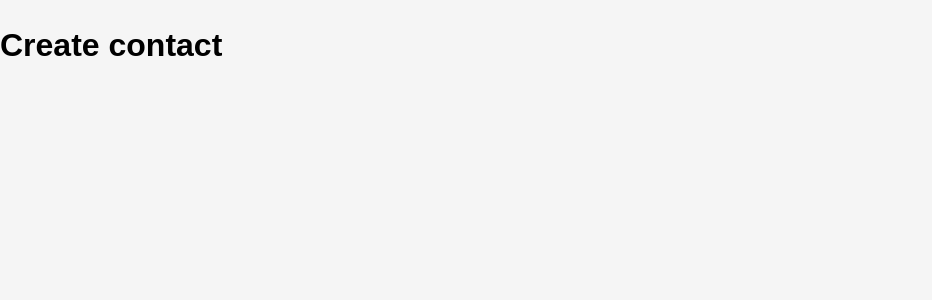
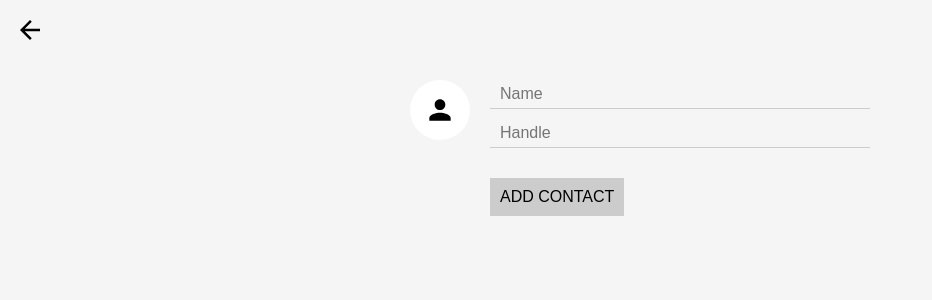
Before and after one commit to bakamoridesu/reactND, a React (Create React App) app in the folder contact_list/reactnd-contacts-app/: page /create in a window 1280 px wide. Shown: the top 300 px of the page, without its empty margins (0-932 px from the left). Built offline with nearby package versions, Linux system fonts and the light colour scheme; no server answers.

Commit message:
create contact static functional

```diff
--- a/contact_list/reactnd-contacts-app/src/CreateContact.js
+++ b/contact_list/reactnd-contacts-app/src/CreateContact.js
@@ -1,9 +1,28 @@
 import React, { Component } from 'react';
+import {Link} from 'react-router-dom';
+import ImageInput from './ImageInput';
 
 class CreateContact extends Component {
 	render(){
 		return(
-			<h1> Create contact </h1>
+			<div>
+				<Link className = 'close-create-contact'
+				to='/'>
+					Close
+				</Link>
+				<form className='create-contact-form'>
+					<ImageInput
+						className='create-contact-avatar-input'
+						name='avatarURL'
+						maxHeight={64}
+					/>
+					<div className='create-contact-details'>
+						<input type='text' name='name' placeHolder='Name'/>
+						<input type='text' name='handle' placeHolder='Handle'/>
+						<button>Add Contact</button>
+					</div>
+				</form>
+			</div>
 		)
 	}
 }
```
Also changed, not shown: contact_list/reactnd-contacts-app/src/ImageInput.js (line endings or trailing spaces).
